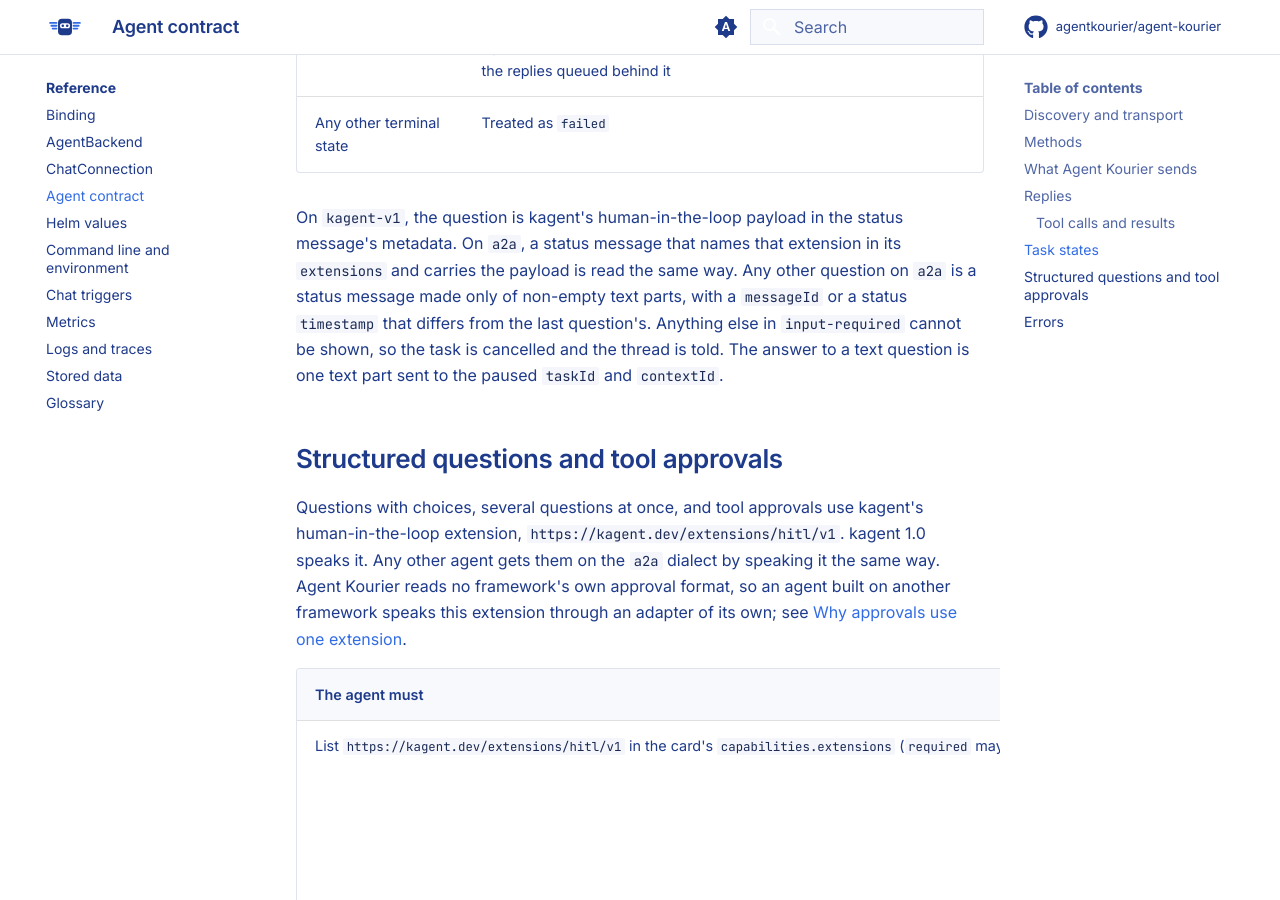
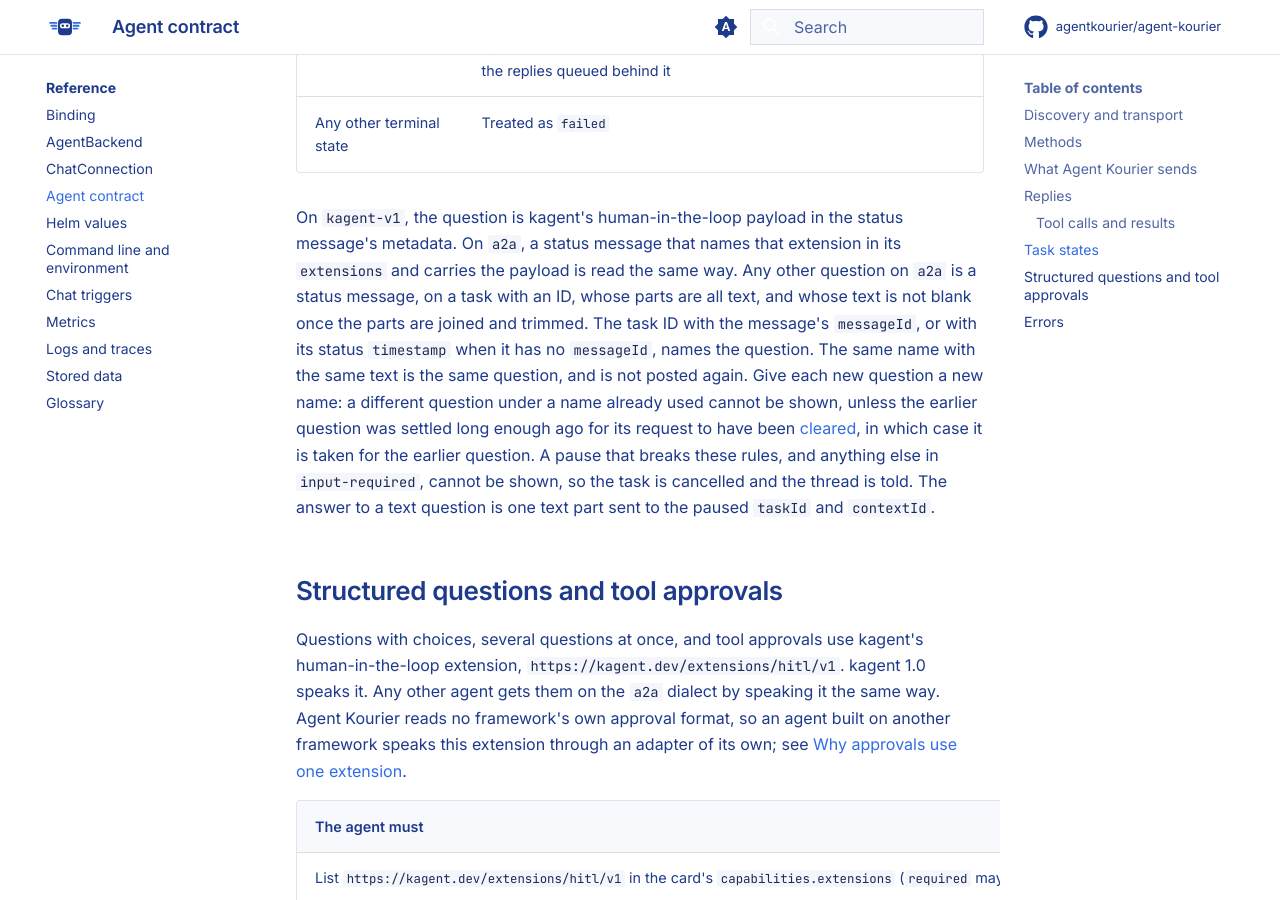
Before and after one commit to agentkourier/agent-kourier, an MkDocs documentation site: the page built from docs/reference/agent-contract.md, in a window 1280 px wide and 900 px high, scrolled down 7695 px. Built offline with MkDocs 1.6.1 and Material for MkDocs 9.7.7, drawn with Linux system fonts in a browser that asks for light colours; comment, search, counter and statistics services are not loaded.

Commit message:
docs: state the a2a text-question rule as the code applies it (#71)
The agent contract said a text question is made of non-empty text parts
with a messageId or timestamp that differs from the last question's. The
code accepts an empty part when the joined text is not blank, needs a
task ID, prefers messageId over timestamp, treats a repeated pause as the
same question, and refuses a different question under a name already
used until the earlier request has been cleared.

Co-authored-by: tbickford <814232+tbickford@users.noreply.github.com>

```diff
--- a/docs/reference/agent-contract.md
+++ b/docs/reference/agent-contract.md
@@ -173,9 +173,14 @@ card lists the extension.
 
 On `kagent-v1`, the question is kagent's human-in-the-loop payload in the status message's metadata. On `a2a`, a status
 message that names that extension in its `extensions` and carries the payload is read the same way. Any other question
-on `a2a` is a status message made only of non-empty text parts, with a `messageId` or a status `timestamp` that differs
-from the last question's. Anything else in `input-required` cannot be shown, so the task is cancelled and the thread is
-told. The answer to a text question is one text part sent to the paused `taskId` and `contextId`.
+on `a2a` is a status message, on a task with an ID, whose parts are all text, and whose text is not blank once the parts
+are joined and trimmed. The task ID with the message's `messageId`, or with its status `timestamp` when it has no
+`messageId`, names the question. The same name with the same text is the same question, and is not posted again. Give
+each new question a new name: a different question under a name already used cannot be shown, unless the earlier
+question was settled long enough ago for its request to have been
+[cleared](stored-data.md#interactions-request-and-answer), in which case it is taken for the earlier question. A pause
+that breaks these rules, and anything else in `input-required`, cannot be shown, so the task is cancelled and the thread
+is told. The answer to a text question is one text part sent to the paused `taskId` and `contextId`.
 
 ## Structured questions and tool approvals
 
```
